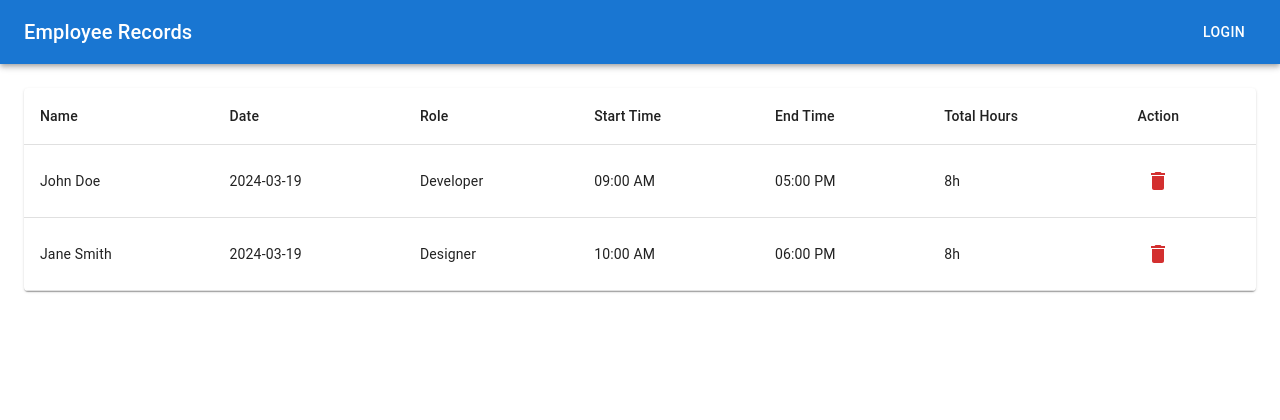
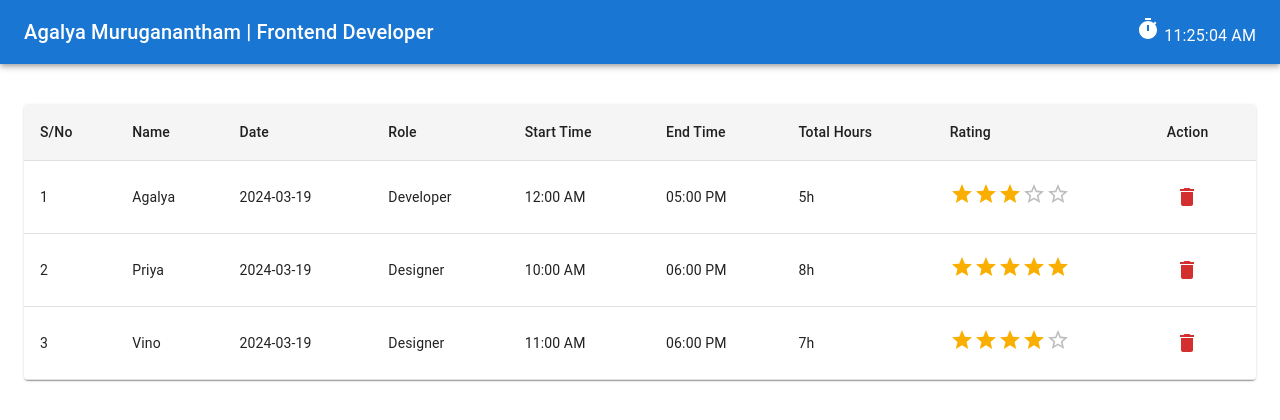
Before and after one commit to Agalya-10/Attendance-Management, a React (Create React App) app: page /etable in a window 1280 px wide. Shown: the top 420 px of the page. Built offline with nearby package versions, Linux system fonts and the light colour scheme.

Commit message:
EmployeeTable

```diff
--- a/src/Components/EmployeeTable.js
+++ b/src/Components/EmployeeTable.js
@@ -1,65 +1,70 @@
+import { AppBar, Toolbar, Typography, Table as MuiTable, TableBody, TableCell, TableContainer, TableHead, TableRow, Paper, IconButton,Grid2 } from "@mui/material";
+import DeleteIcon from "@mui/icons-material/Delete";
 import React from "react";
-import {
-  AppBar,
-  Toolbar,
-  Typography,
-  Button,
-  Table as MuiTable,
-  TableBody,
-  TableCell,
-  TableContainer,
-  TableHead,
-  TableRow,
-  Paper,
-  IconButton,Grid2
-} from "@mui/material";
-import DeleteIcon from "@mui/icons-material/Delete";
+import TimerIcon from '@mui/icons-material/Timer';
+import { useTime } from "../Shared/CurrentTime";
+import Rating from "@mui/material/Rating";
 
 const data = [
-  { id: 1, name: "John Doe", date: "2024-03-19", role: "Developer", startTime: "09:00 AM", endTime: "05:00 PM", totalHours: "8h" },
-  { id: 2, name: "Jane Smith", date: "2024-03-19", role: "Designer", startTime: "10:00 AM", endTime: "06:00 PM", totalHours: "8h" },
+  { id: 1, name: "Agalya", date: "2024-03-19", role: "Developer", startTime: "12:00 AM", endTime: "05:00 PM", totalHours: 5 },
+  { id: 2, name: "Priya", date: "2024-03-19", role: "Designer", startTime: "10:00 AM", endTime: "06:00 PM", totalHours: 8 },
+  { id: 3, name: "Vino", date: "2024-03-19", role: "Designer", startTime: "11:00 AM", endTime: "06:00 PM", totalHours: 7 },
+
 ];
 
-const EmployeeTable = () =>{
+// Function to calculate rating based on totalHours
+const getRating = (hours) => {
+  if (hours >= 8) return 5;
+  if (hours >= 6) return 4;
+  if (hours >= 4) return 3;
+  if (hours >= 2) return 2;
+  return 1;
+};
+
+const EmployeeTable = () => {
+  const currentTime = useTime();
+
   return (
     <>
       <AppBar position="static">
         <Toolbar>
-          <Typography variant="h6" sx={{ flexGrow: 1 }}>
-            Employee Records
-          </Typography>
-          <Button color="inherit">Login</Button>
+          <Typography variant="h6" sx={{ flexGrow: 1 }}>Agalya Muruganantham | Frontend Developer</Typography>
+          <Typography> <TimerIcon /> {currentTime.toLocaleTimeString()}</Typography>
         </Toolbar>
       </AppBar>
 
       <Grid2 container spacing={2} sx={{ p: 3 }}>
       <Grid2 size={12}>
-          <TableContainer component={Paper}>
+      <TableContainer component={Paper} sx={{ mt: 2 }}>
         <MuiTable>
-              <TableHead>
+          <TableHead sx={{ backgroundColor: "#f5f5f5", fontWeight: "bold" }}>
             <TableRow>
+              <TableCell>S/No</TableCell>
               <TableCell>Name</TableCell>
               <TableCell>Date</TableCell>
               <TableCell>Role</TableCell>
               <TableCell>Start Time</TableCell>
               <TableCell>End Time</TableCell>
               <TableCell>Total Hours</TableCell>
+              <TableCell>Rating</TableCell>
               <TableCell>Action</TableCell>
             </TableRow>
           </TableHead>
           <TableBody>
-                {data.map((row) => (
+            {data.map((row,index) => (
               <TableRow key={row.id}>
+                <TableCell>{index + 1}</TableCell>
                 <TableCell>{row.name}</TableCell>
                 <TableCell>{row.date}</TableCell>
                 <TableCell>{row.role}</TableCell>
                 <TableCell>{row.startTime}</TableCell>
                 <TableCell>{row.endTime}</TableCell>
-                    <TableCell>{row.totalHours}</TableCell>
+                <TableCell>{row.totalHours}h</TableCell>
                 <TableCell>
-                      <IconButton color="error">
-                        <DeleteIcon />
-                      </IconButton>
+                  <Rating name="half-rating-read" value={getRating(row.totalHours)} precision={0.5} readOnly />
+                </TableCell>
+                <TableCell>
+                  <IconButton color="error"><DeleteIcon /></IconButton>
                 </TableCell>
               </TableRow>
             ))}
--- /dev/null
+++ b/src/Shared/CurrentTime.js
@@ -0,0 +1,26 @@
+import { useReducer, useEffect } from "react";
+
+const initialState = { currentTime: new Date() };
+
+const timeReducer = (state, action) => {
+  switch (action.type) {
+    case "UPDATE_TIME":
+      return { ...state, currentTime: new Date() };
+    default:
+      return state;
+  }
+};
+
+export const useTime = () => {
+  const [state, dispatch] = useReducer(timeReducer, initialState);
+
+  useEffect(() => {
+    const timer = setInterval(() => {
+      dispatch({ type: "UPDATE_TIME" });
+    }, 1000);
+
+    return () => clearInterval(timer);
+  }, []);
+
+  return state.currentTime;
+};
```
Lines whose indentation alone changed are shown as unchanged.
